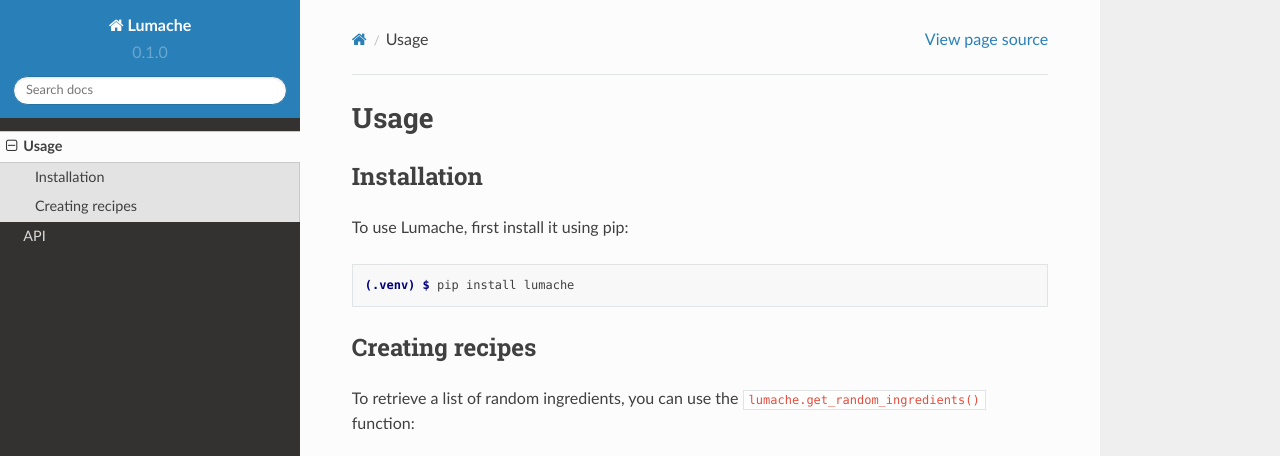
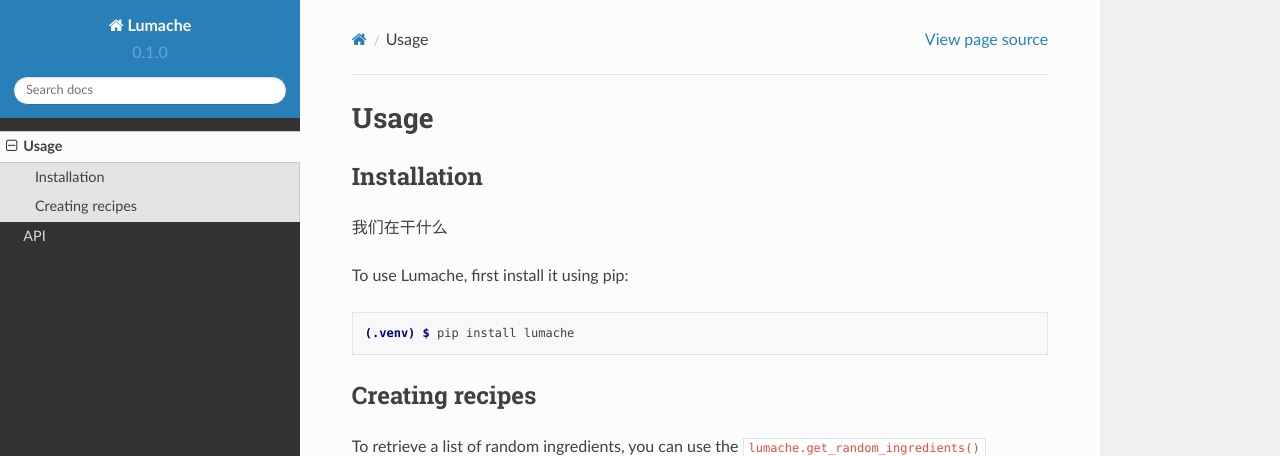
Before and after one commit to sandaowu/IACCS-Python-Study, a Sphinx documentation site: the page built from docs/source/usage.rst, in a window 1280 px wide and 1143 px high, cut to the strip 0-456 px from the top of the window. Built offline with Sphinx 7.4.7 and the Read the Docs theme 2.0.0, drawn with Linux system fonts in a browser that asks for light colours.

Commit message:
Update usage.rst

```diff
--- a/docs/source/usage.rst
+++ b/docs/source/usage.rst
@@ -5,6 +5,9 @@
 
 Installation
 ------------
+
+
+我们在干什么
 
 To use Lumache, first install it using pip:
 
```
